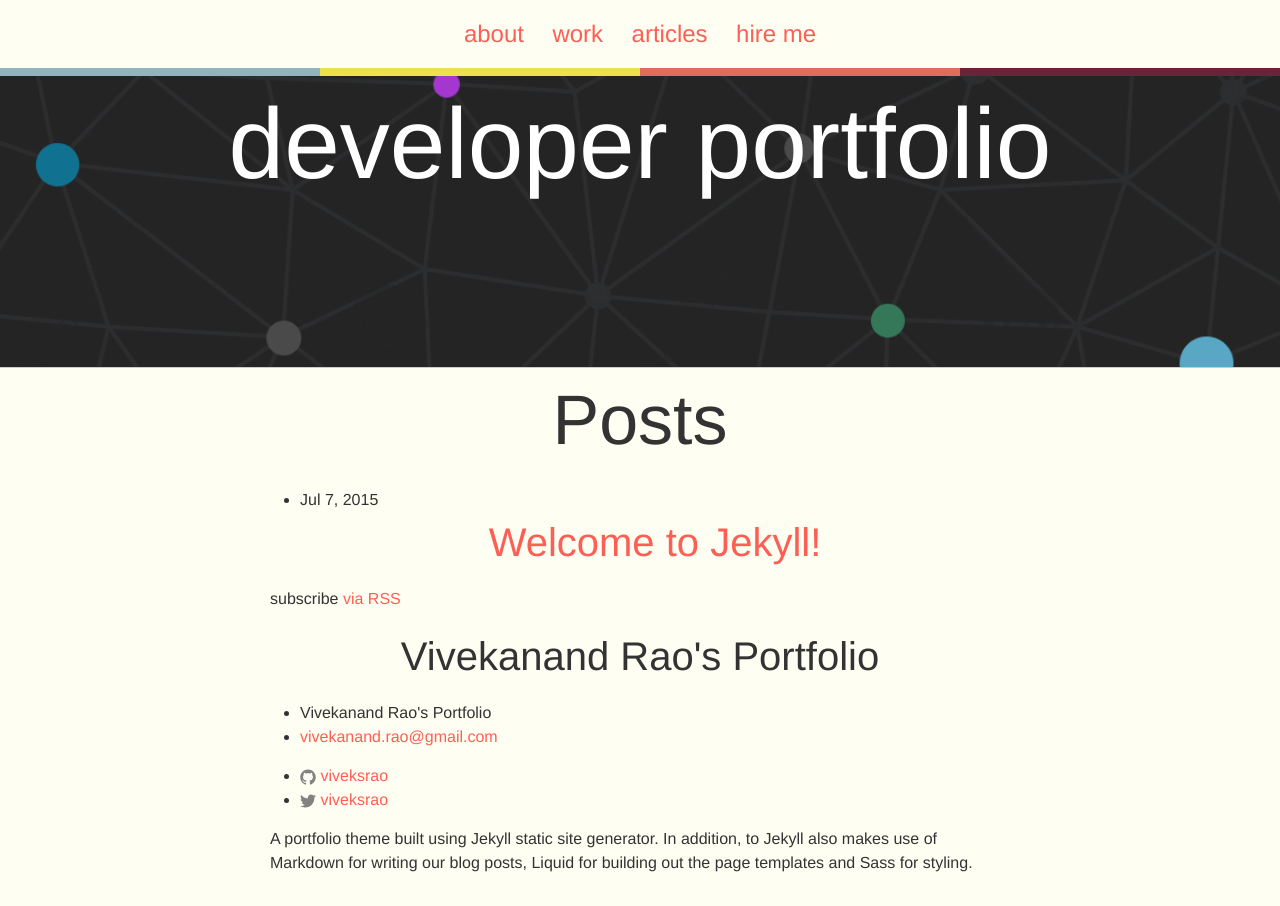
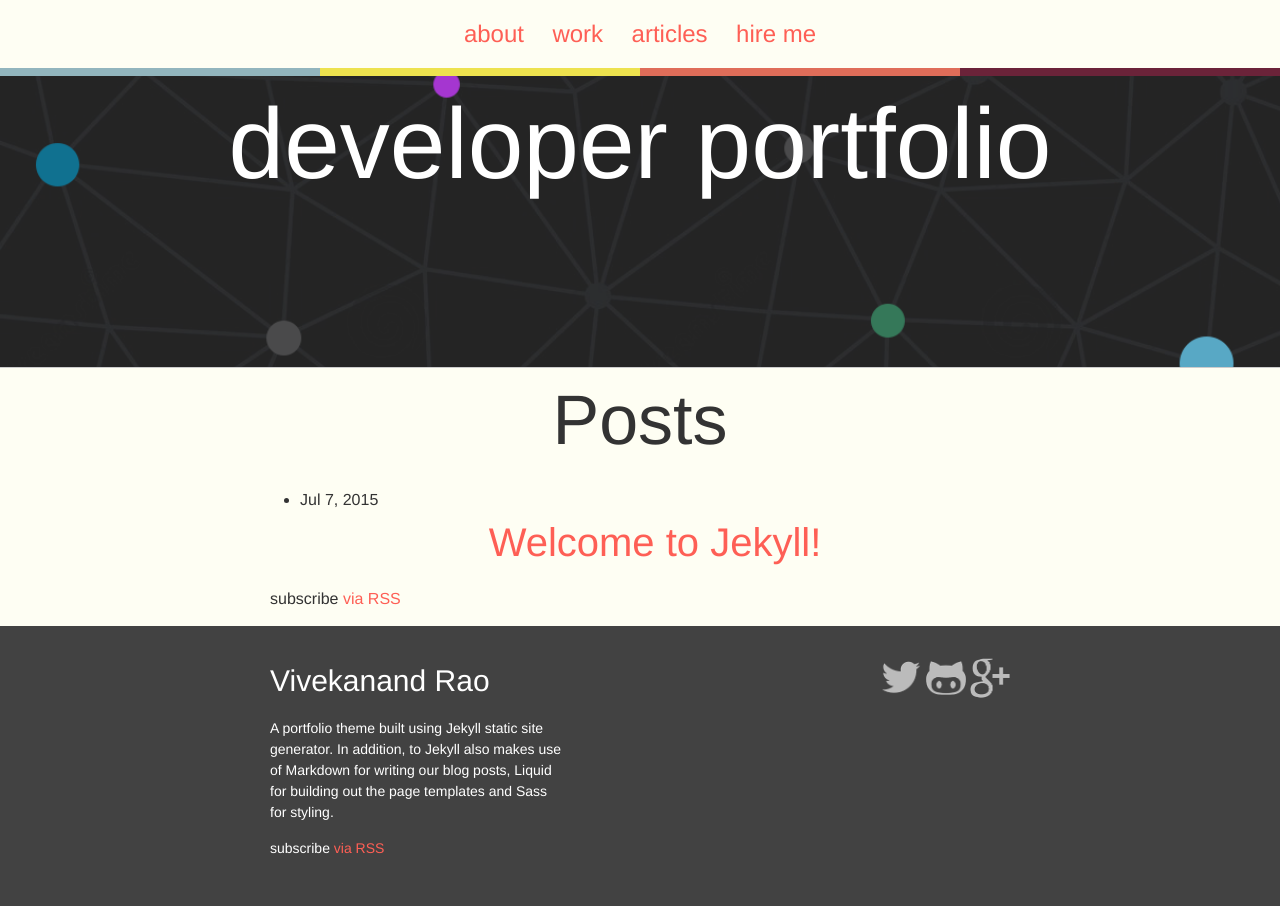
Before and after one commit to viveksrao/viveksrao-portfolio, a Jekyll site: the page built from index.html, in a window 1280 px wide. Built offline with Jekyll 4.4.1, drawn with Linux system fonts in a browser that asks for light colours.

Commit message:
Added footer markup and styles.

```diff
--- a/_config.yml
+++ b/_config.yml
@@ -9,6 +9,7 @@ baseurl: "" # the subpath of your site, e.g. /blog/
 url: "http://example.com" # the base hostname & protocol for your site
 twitter_username: viveksrao
 github_username:  viveksrao
+google_username:  vivekanand
 
 permalink: /:categories/:title
 
--- a/_includes/footer.html
+++ b/_includes/footer.html
@@ -1,55 +1,30 @@
 <footer class="site-footer">
-
   <div class="wrapper">
-
-    <h2 class="footer-heading">{{ site.title }}</h2>
-
-    <div class="footer-col-wrapper">
-      <div class="footer-col  footer-col-1">
-        <ul class="contact-list">
-          <li>{{ site.title }}</li>
-          <li><a href="mailto:{{ site.email }}">{{ site.email }}</a></li>
-        </ul>
-      </div>
-
-      <div class="footer-col  footer-col-2">
-        <ul class="social-media-list">
-          {% if site.github_username %}
-          <li>
-            <a href="https://github.com/{{ site.github_username }}">
-              <span class="icon  icon--github">
-                <svg viewBox="0 0 16 16">
-                  <path fill="#828282" d="M7.999,0.431c-4.285,0-7.76,3.474-7.76,7.761 c0,3.428,2.223,6.337,5.307,7.363c0.388,0.071,0.53-0.168,0.53-0.374c0-0.184-0.007-0.672-0.01-1.32 c-2.159,0.469-2.614-1.04-2.614-1.04c-0.353-0.896-0.862-1.135-0.862-1.135c-0.705-0.481,0.053-0.472,0.053-0.472 c0.779,0.055,1.189,0.8,1.189,0.8c0.692,1.186,1.816,0.843,2.258,0.645c0.071-0.502,0.271-0.843,0.493-1.037 C4.86,11.425,3.049,10.76,3.049,7.786c0-0.847,0.302-1.54,0.799-2.082C3.768,5.507,3.501,4.718,3.924,3.65 c0,0,0.652-0.209,2.134,0.796C6.677,4.273,7.34,4.187,8,4.184c0.659,0.003,1.323,0.089,1.943,0.261 c1.482-1.004,2.132-0.796,2.132-0.796c0.423,1.068,0.157,1.857,0.077,2.054c0.497,0.542,0.798,1.235,0.798,2.082 c0,2.981-1.814,3.637-3.543,3.829c0.279,0.24,0.527,0.713,0.527,1.437c0,1.037-0.01,1.874-0.01,2.129 c0,0.208,0.14,0.449,0.534,0.373c3.081-1.028,5.302-3.935,5.302-7.362C15.76,3.906,12.285,0.431,7.999,0.431z"/>
-                </svg>
-              </span>
-
-              <span class="username">{{ site.github_username }}</span>
-            </a>
-          </li>
-          {% endif %}
-
-          {% if site.twitter_username %}
-          <li>
-            <a href="https://twitter.com/{{ site.twitter_username }}">
-              <span class="icon  icon--twitter">
-                <svg viewBox="0 0 16 16">
-                  <path fill="#828282" d="M15.969,3.058c-0.586,0.26-1.217,0.436-1.878,0.515c0.675-0.405,1.194-1.045,1.438-1.809
-                  c-0.632,0.375-1.332,0.647-2.076,0.793c-0.596-0.636-1.446-1.033-2.387-1.033c-1.806,0-3.27,1.464-3.27,3.27 c0,0.256,0.029,0.506,0.085,0.745C5.163,5.404,2.753,4.102,1.14,2.124C0.859,2.607,0.698,3.168,0.698,3.767 c0,1.134,0.577,2.135,1.455,2.722C1.616,6.472,1.112,6.325,0.671,6.08c0,0.014,0,0.027,0,0.041c0,1.584,1.127,2.906,2.623,3.206 C3.02,9.402,2.731,9.442,2.433,9.442c-0.211,0-0.416-0.021-0.615-0.059c0.416,1.299,1.624,2.245,3.055,2.271 c-1.119,0.877-2.529,1.4-4.061,1.4c-0.264,0-0.524-0.015-0.78-0.046c1.447,0.928,3.166,1.469,5.013,1.469 c6.015,0,9.304-4.983,9.304-9.304c0-0.142-0.003-0.283-0.009-0.423C14.976,4.29,15.531,3.714,15.969,3.058z"/>
-                </svg>
-              </span>
-
-              <span class="username">{{ site.twitter_username }}</span>
-            </a>
-          </li>
-          {% endif %}
-        </ul>
-      </div>
-
-      <div class="footer-col  footer-col-3">
-        <p class="text">{{ site.description }}</p>
-      </div>
+    <div class="footer-content">
+      <h3>Vivekanand Rao</h3>
+      <p>A portfolio theme built using Jekyll static site generator. In addition, to Jekyll
+        also makes use of Markdown for writing our blog posts, Liquid for building out the
+        page templates and Sass for styling.</p>
+      <p>subscribe <a href="{{ "/feed.xml" | prepend: site.baseurl }}">via RSS</a></p>
     </div>
-
+    <div class="footer-social">
+      <ul>
+        <li>
+          <a href="http://www.twitter.com/{{ site.twitter_username }}">
+            <img src="/images/twitter.png" alt="Twitter Logo" width="40">
+          </a>
+        </li>
+        <li>
+          <a href="http://www.github.com/{{ site.github_username }}">
+            <img src="/images/github.png" alt="Github Logo" width="40">
+          </a>
+        </li>
+        <li>
+          <a href="http://plus.google.com/{{ site.google_username }}">
+            <img src="/images/google.png" alt="Google Logo" width="40">
+          </a>
+        </li>
+      </ul>
+    </div>
   </div>
-
 </footer>
--- a/_sass/_layout.scss
+++ b/_sass/_layout.scss
@@ -22,3 +22,23 @@
   height: 299px;
   background-size: cover;
 }
+// Footer
+.site-footer{
+  padding: 2em 0;
+  color:#FFF;
+  background: $grey-color-dark;
+}
+.footer-content{
+  float: left;
+  width: 40%;
+  font-size:0.875em;
+  h3{
+    text-align: left;
+  }
+}
+.footer-social{
+  float: right;
+  li{
+    display: inline-block;
+  }
+}
```
